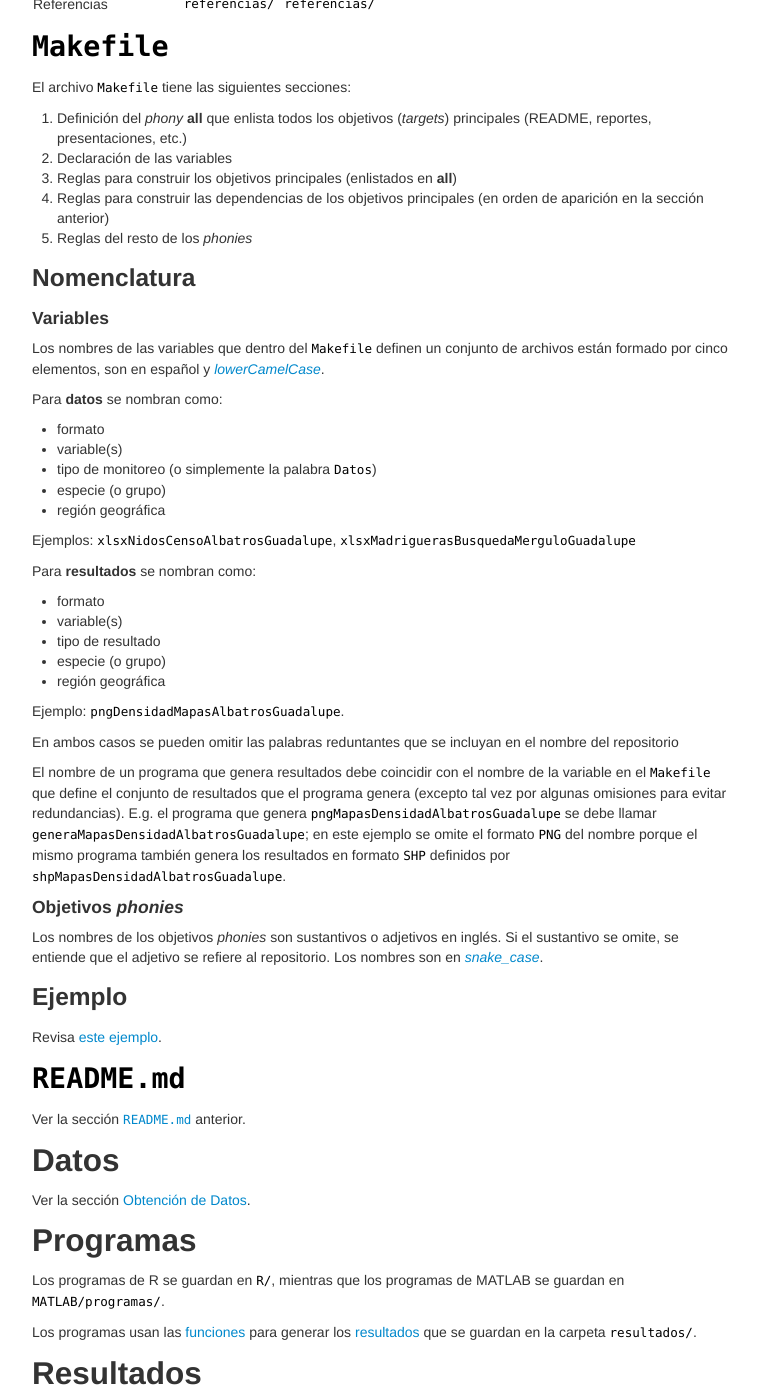
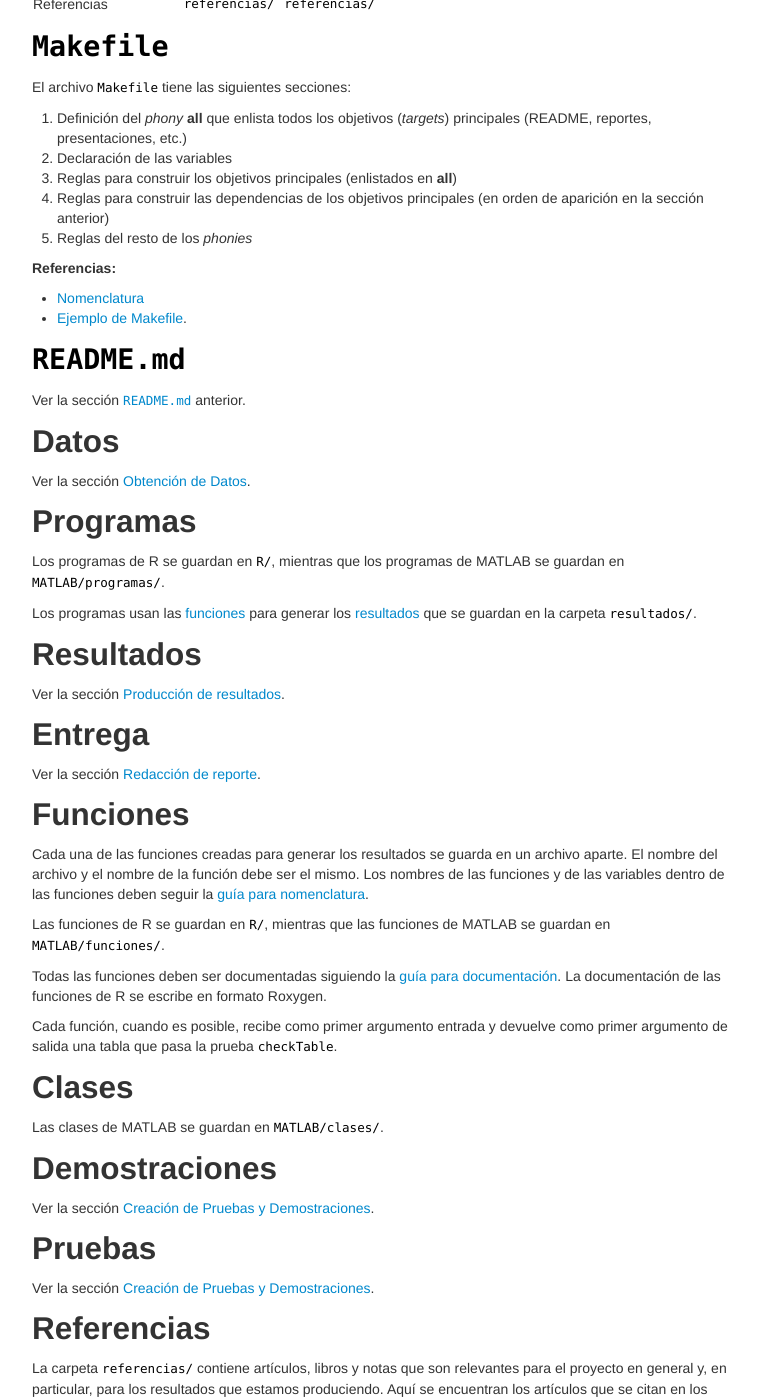
Before and after one commit to LizethMReyes/islasgeci.github.io, a Jekyll site: the page built from ciencia_de_datos/guia_de_estilo/estructura.md, in a window 1280 px wide and 1400 px high, scrolled down 531 px. Shown: the whole window, without its empty margins (258-1017 px from the left). Built offline with Jekyll 4.4.1, drawn with Linux system fonts in a browser that asks for light colours.

Commit message:
Mueve la descripción de las reglas de nomenclatura dentro del Makefile a la página de nomenclatura

```diff
--- a/ciencia_de_datos/guia_de_estilo/estructura.md
+++ b/ciencia_de_datos/guia_de_estilo/estructura.md
@@ -38,43 +38,10 @@ El archivo `Makefile` tiene las siguientes secciones:
 1. Reglas para construir las dependencias de los objetivos principales (en orden de aparición en la sección anterior)
 1. Reglas del resto de los _phonies_
 
-### Nomenclatura
+**Referencias:**
 
-#### Variables
-
-Los nombres de las variables que dentro del `Makefile` definen un conjunto de archivos están formado por cinco elementos, son en español y [_lowerCamelCase_](https://en.wikipedia.org/wiki/Camel_case).
-
-Para **datos** se nombran como:
-
-- formato
-- variable(s)
-- tipo de monitoreo (o simplemente la palabra `Datos`)
-- especie (o grupo)
-- región geográfica
-
-Ejemplos: `xlsxNidosCensoAlbatrosGuadalupe`, `xlsxMadriguerasBusquedaMerguloGuadalupe`
-
-Para **resultados** se nombran como:
-
-- formato
-- variable(s)
-- tipo de resultado
-- especie (o grupo)
-- región geográfica
-
-Ejemplo: `pngDensidadMapasAlbatrosGuadalupe`.
-
-En ambos casos se pueden omitir las palabras reduntantes que se incluyan en el nombre del repositorio
-
-El nombre de un programa que genera resultados debe coincidir con el nombre de la variable en el `Makefile` que define el conjunto de resultados que el programa genera (excepto tal vez por algunas omisiones para evitar redundancias). E.g. el programa que genera `pngMapasDensidadAlbatrosGuadalupe` se debe llamar `generaMapasDensidadAlbatrosGuadalupe`; en este ejemplo se omite el formato `PNG` del nombre porque el mismo programa también genera los resultados en formato `SHP` definidos por `shpMapasDensidadAlbatrosGuadalupe`.
-
-#### Objetivos _phonies_
-
-Los nombres de los objetivos _phonies_ son sustantivos o adjetivos en inglés. Si el sustantivo se omite, se entiende que el adjetivo se refiere al repositorio. Los nombres son en [_snake_case_](https://en.wikipedia.org/wiki/Snake_case).
-
-### Ejemplo
-
-Revisa [este ejemplo](https://bitbucket.org/analislas/analisis/src/default/referencias/ejemplo-makefile).
+- [Nomenclatura](nomenclatura.html)
+- [Ejemplo de Makefile](https://bitbucket.org/IslasGECI/analisis/src/default/referencias/ejemplo-makefile).
 
 ## `README.md`
 Ver la sección [`README.md`](https://bitbucket.org/IslasGECI/analisis/src/default/README.md#markdown-header-readmemd) anterior.
```
Also changed, not shown: ciencia_de_datos/guia_de_estilo/nomenclatura.md (+38 -2 lines).
